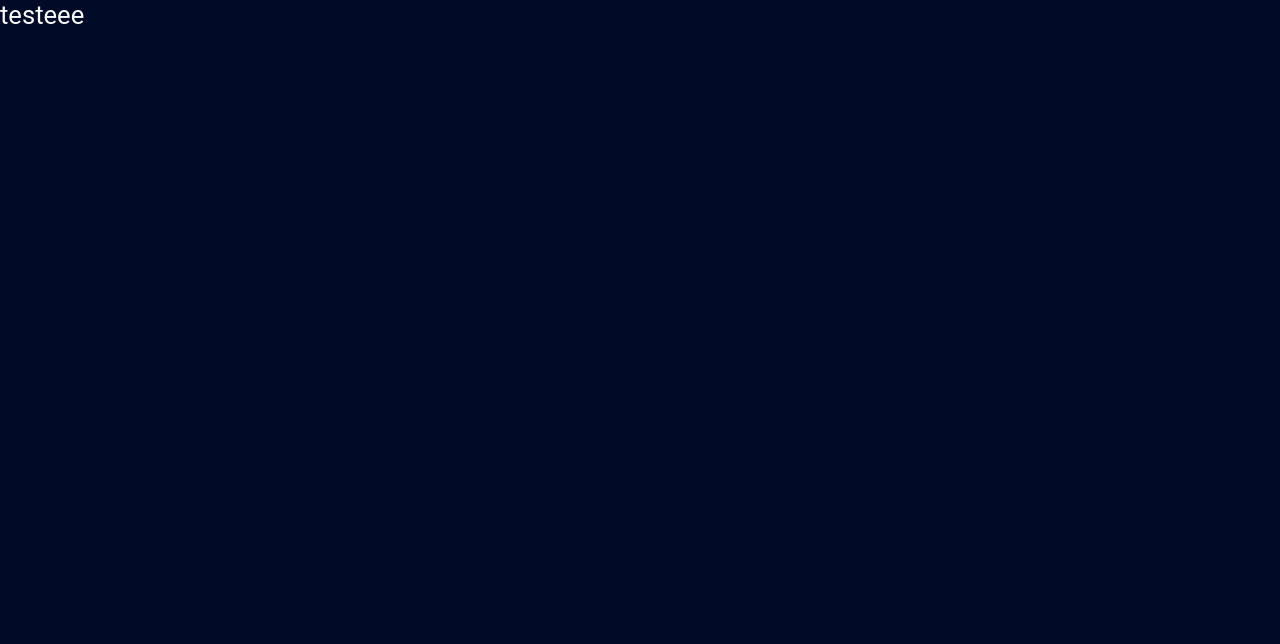
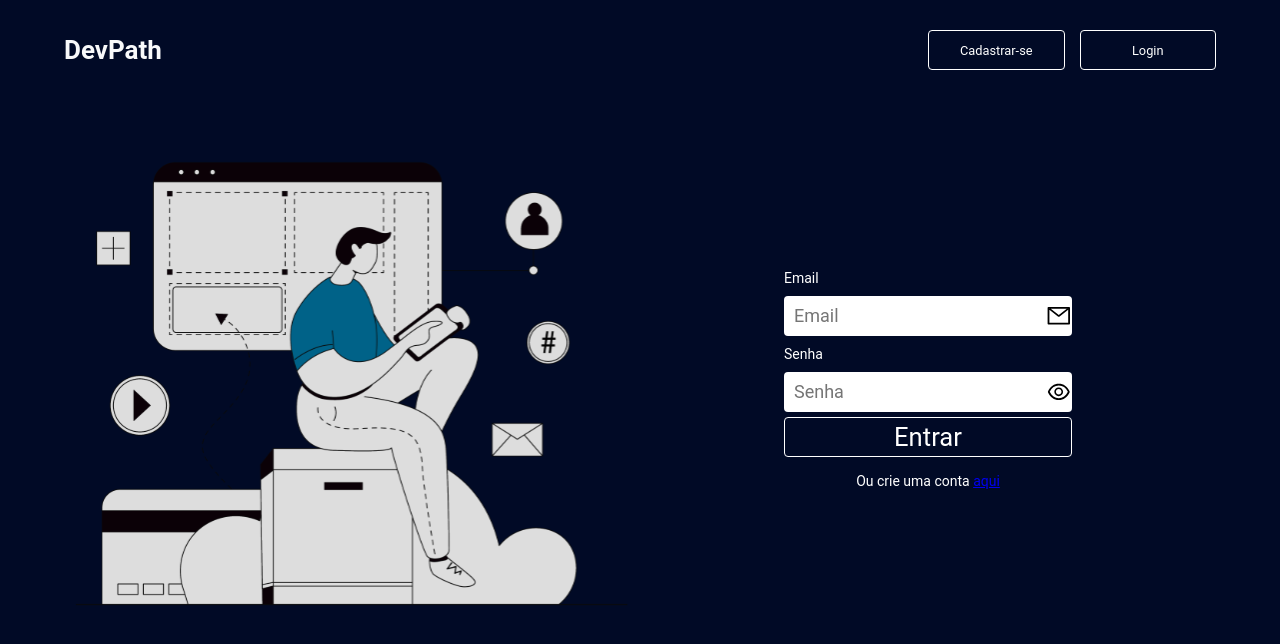
Before and after one commit to eriknegreiros/devPath, a React (Create React App) app: page / in a window 1280 px wide. Shown: the top 644 px of the page. Built offline with nearby package versions, Linux system fonts and the light colour scheme.

Commit message:
add login page and routes

```diff
--- a/package.json
+++ b/package.json
@@ -3,7 +3,10 @@
   "version": "0.1.0",
   "private": true,
   "dependencies": {
+    "@emotion/react": "^11.10.5",
+    "@emotion/styled": "^11.10.5",
     "@hookform/resolvers": "^2.9.10",
+    "@material-ui/core": "^4.12.4",
     "@mui/material": "^5.10.12",
     "@testing-library/jest-dom": "^5.14.1",
     "@testing-library/react": "^13.0.0",
--- a/src/App.tsx
+++ b/src/App.tsx
@@ -1,9 +1,12 @@
+import RoutesMain from "./routes";
+import GlobalStyle from "./styles/global";
+
 const App = () => {
   return (
-    <div>
-      <p>testeee</p>
-    </div>
+    <>
+      <GlobalStyle />
+      <RoutesMain />
+    </>
   );
 };
-
 export default App;
--- /dev/null
+++ b/src/components/emailInput/index.tsx
@@ -0,0 +1,14 @@
+import { AiOutlineMail } from "react-icons/ai";
+import InputContainer from "./style";
+
+const EmailInput = () => {
+  return (
+    <InputContainer>
+      <input type="email" placeholder="Email" />
+      <button type="button">
+        <AiOutlineMail />
+      </button>
+    </InputContainer>
+  );
+};
+export default EmailInput;
--- /dev/null
+++ b/src/components/emailInput/style.ts
@@ -0,0 +1,29 @@
+import styled from "styled-components";
+
+const InputContainer = styled.div`
+  width: 100%;
+  height: 40px;
+  border-radius: 4px;
+  border: solid 2px var(--main-color6);
+
+  padding-left: 10px;
+  background-color: white;
+  display: flex;
+  align-items: center;
+
+  input {
+    width: 100%;
+    border: none;
+    height: 100%;
+    font-size: var(--text-size3);
+    outline: none;
+  }
+  button {
+    display: flex;
+    cursor: auto;
+    border: none;
+    background-color: none;
+    background-color: transparent;
+  }
+`;
+export default InputContainer;
--- /dev/null
+++ b/src/components/passwordVisibilte/index.tsx
@@ -0,0 +1,19 @@
+import { useState } from "react";
+import { AiOutlineEye, AiOutlineEyeInvisible } from "react-icons/ai";
+import DivInput from "./style";
+
+const PasswordInput = () => {
+  const [visibility, setVisibility] = useState(false);
+  const toggleBtn = () => {
+    setVisibility((prevState) => !prevState);
+  };
+  return (
+    <DivInput>
+      <input type={visibility ? "text" : "password"} placeholder="Senha" />
+      <button className="eye" type="button" onClick={toggleBtn}>
+        {visibility ? <AiOutlineEyeInvisible /> : <AiOutlineEye />}
+      </button>
+    </DivInput>
+  );
+};
+export default PasswordInput;
--- /dev/null
+++ b/src/components/passwordVisibilte/style.ts
@@ -0,0 +1,28 @@
+import styled from "styled-components";
+
+const DivInput = styled.section`
+  width: 100%;
+  height: 40px;
+  border-radius: 4px;
+  border: solid 2px var(--main-color6);
+
+  padding-left: 10px;
+  background-color: white;
+  display: flex;
+  align-items: center;
+
+  input {
+    width: 100%;
+    border: none;
+    height: 100%;
+    font-size: var(--text-size3);
+    outline: none;
+  }
+  button {
+    display: flex;
+    border: none;
+    background-color: none;
+    background-color: transparent;
+  }
+`;
+export default DivInput;
--- a/src/index.tsx
+++ b/src/index.tsx
@@ -1,16 +1,17 @@
 import React from "react";
 import ReactDOM from "react-dom/client";
+import { BrowserRouter } from "react-router-dom";
 import App from "./App";
 import reportWebVitals from "./reportWebVitals";
-import GlobalStyle from "./styles/global";
 
 const root = ReactDOM.createRoot(
   document.getElementById("root") as HTMLElement
 );
 root.render(
   <React.StrictMode>
-    <GlobalStyle />
-    <App />
+    <BrowserRouter>
+      <App />
+    </BrowserRouter>
   </React.StrictMode>
 );
 
--- /dev/null
+++ b/src/pages/login/index.tsx
@@ -0,0 +1,44 @@
+import { Button, ContainerLogin } from "./style";
+import login from "../../assets/login.svg";
+
+import PasswordInput from "../../components/passwordVisibilte";
+import EmailInput from "../../components/emailInput";
+import { Link } from "react-router-dom";
+
+const Login = () => {
+  return (
+    <ContainerLogin>
+      <header>
+        <div>
+          <h1>DevPath</h1>
+        </div>
+        <nav>
+          <Link className="buttonLink" to="/register">
+            Cadastrar-se
+          </Link>
+          <Link className="buttonLink" to="/">
+            Login
+          </Link>
+        </nav>
+      </header>
+      <main>
+        <img src={login} alt="" />
+        <form>
+          <label>Email</label>
+          <EmailInput />
+
+          <label>Senha</label>
+          <PasswordInput />
+
+          <Button>Entrar</Button>
+          <section>
+            <span>
+              Ou crie uma conta <Link to="/register">aqui</Link>
+            </span>
+          </section>
+        </form>
+      </main>
+    </ContainerLogin>
+  );
+};
+export default Login;
--- /dev/null
+++ b/src/pages/login/style.ts
@@ -0,0 +1,107 @@
+import styled from "styled-components";
+
+export const ContainerLogin = styled.div`
+  width: 90%;
+  height: 80%;
+
+  display: flex;
+  margin: 0 auto;
+  flex-direction: column;
+
+  header {
+    width: 100%;
+    height: 100px;
+
+    display: flex;
+    align-items: center;
+    justify-content: space-between;
+  }
+  h1 {
+    font-size: var(--text-size);
+  }
+  nav {
+    height: 50%;
+    width: 25%;
+    max-width: 290px;
+
+    gap: 15px;
+    display: flex;
+    align-items: center;
+  }
+  .buttonLink {
+    text-decoration: none;
+    align-items: center;
+    font-size: 0.8rem;
+    justify-content: center;
+    width: 50%;
+    display: flex;
+
+    height: 40px;
+    background-color: var(--main-color);
+    border: solid 1px white;
+    border-radius: 4px;
+    color: white;
+  }
+  main {
+    width: 100%;
+    height: 100%;
+    display: flex;
+
+    justify-content: space-between;
+    align-items: center;
+  }
+  img {
+    width: 50%;
+    height: 50%;
+  }
+
+  form {
+    width: 25%;
+    height: 100%;
+    display: flex;
+    flex-direction: column;
+    margin: 20px auto;
+    color: white;
+    gap: 5px;
+  }
+  label {
+    font-size: var(--text-size4);
+    padding: 5px 0;
+  }
+  section {
+    width: 100%;
+    height: 40px;
+    text-align: center;
+  }
+
+  span {
+    align-items: center;
+    font-size: var(--text-size4);
+  }
+  @media (max-width: 768px) {
+    main {
+      align-items: center;
+    }
+    form {
+      width: 70%;
+      max-width: 380px;
+      height: 100%;
+    }
+    img {
+      display: none;
+    }
+    nav {
+      width: 60%;
+    }
+  }
+`;
+export const Button = styled.button`
+  width: 100%;
+  height: 40px;
+
+  border: solid 1px white;
+  border-radius: 4px;
+
+  color: white;
+  background-color: var(--main-color);
+`;
--- /dev/null
+++ b/src/routes/index.tsx
@@ -0,0 +1,12 @@
+import { Navigate, Route, Routes } from "react-router-dom";
+import Login from "../pages/login";
+const RoutesMain = () => {
+  return (
+    <Routes>
+      <Route path="/" element={<Login />} />
+
+      <Route path="*" element={<Navigate to={"/"} />} />
+    </Routes>
+  );
+};
+export default RoutesMain;
```
Also changed, not shown: src/assets/login.svg (added), 1 other file (tests, documents, lock files or other folders).
